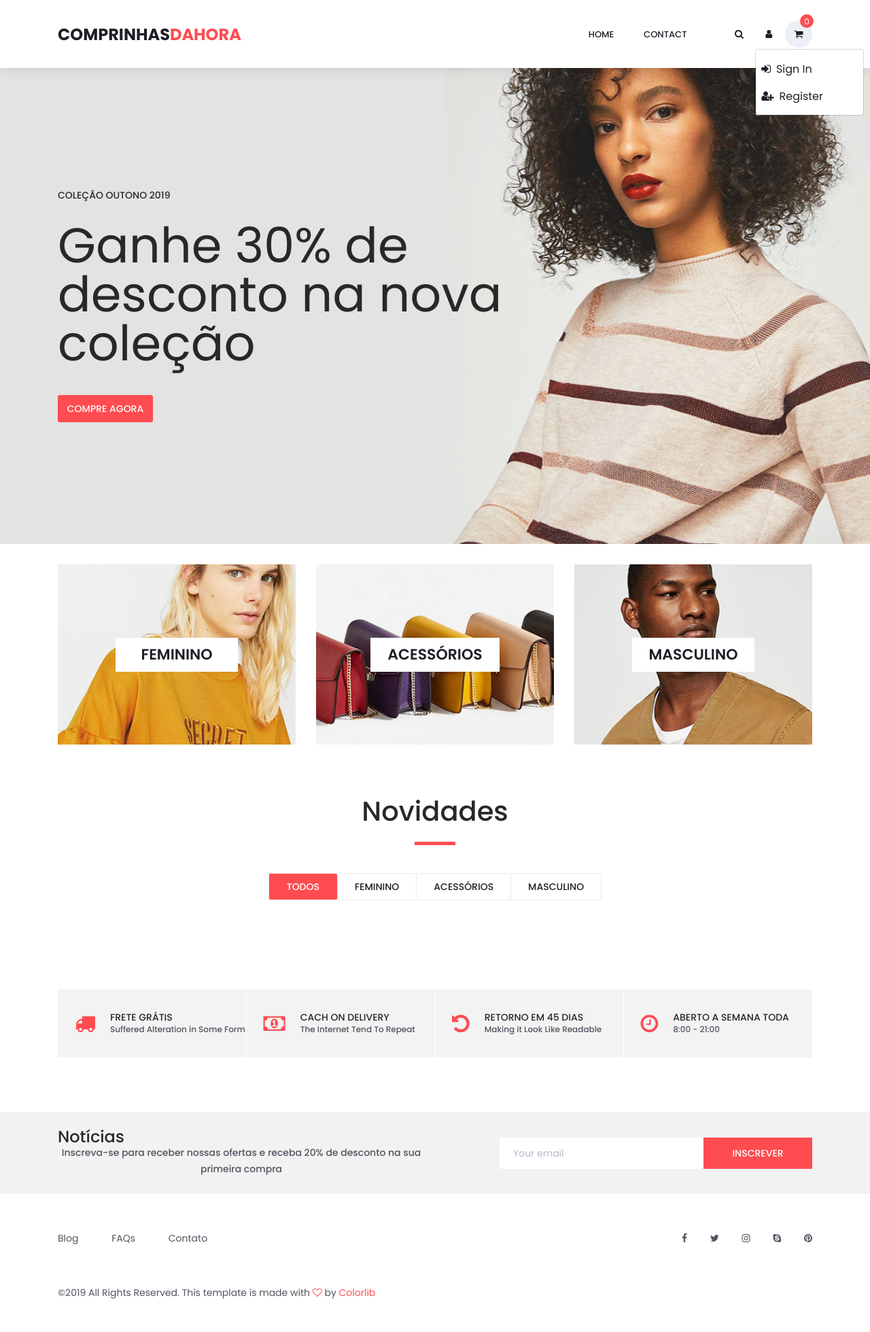
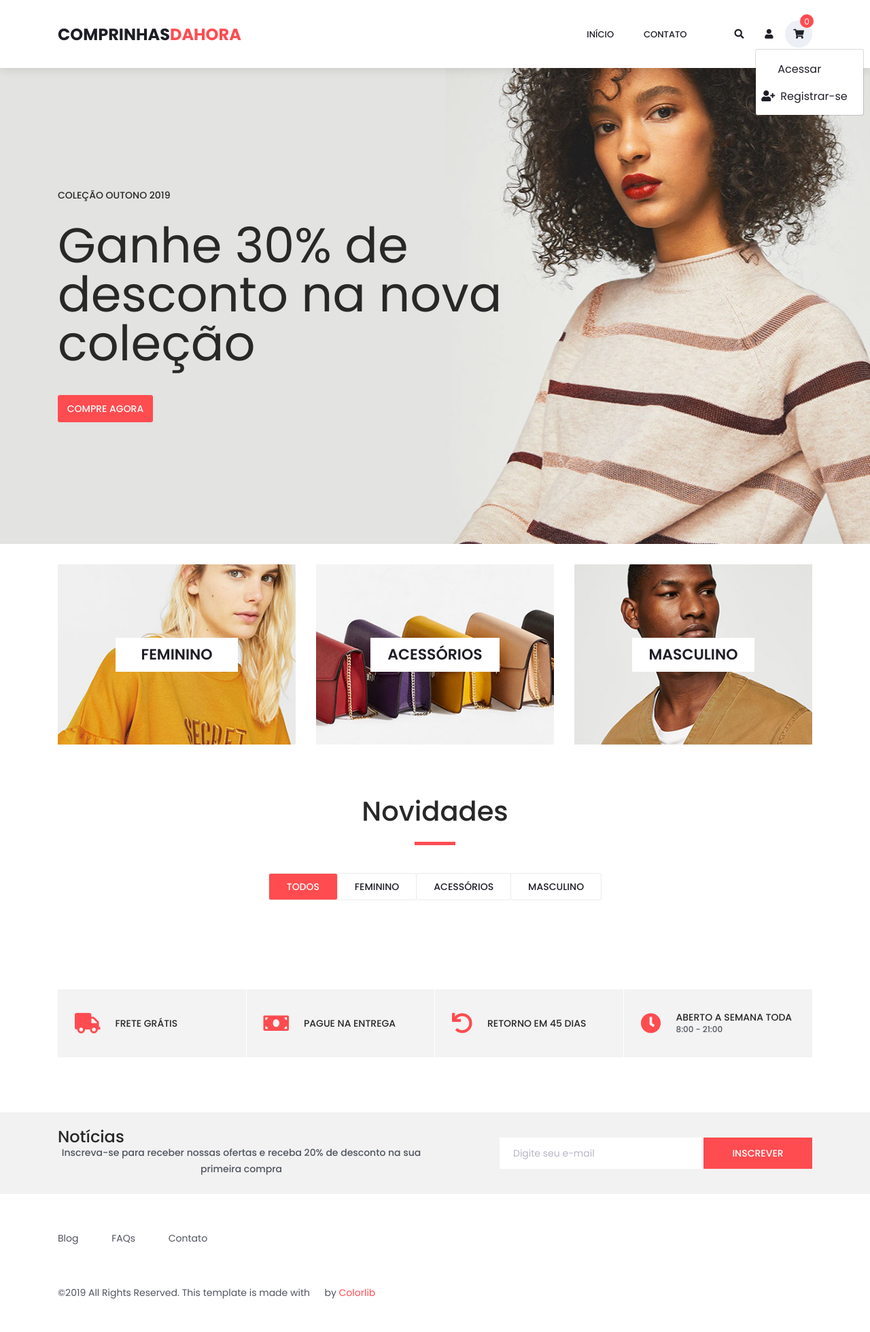
Before and after one commit to wbs2A/CarrinhoDeComprasLPC, a PHP site: page /CarrinhoDeComprasLPC/views/index.php in a window 1280 px wide, after a click that opens the changed part. Shown: the top 1959 px of the page at 68% size. Run offline with PHP 8.4, Linux system fonts and the light colour scheme; data that the repository does not hold is empty; some libraries are stand-ins or nearby versions.

Commit message:
Conclusão do carrinho e alteração dos textos do sistema.w

```diff
--- a/controller/cadastro.php
+++ b/controller/cadastro.php
@@ -1,4 +1,7 @@
 <?php
+/**
+ * Este arquivo foi criado apenas para que a Cintia treinasse um cadastro com o PHP.
+ */
 $servername = "localhost";
 $username = "root";
 $password = "laboratorio";
--- a/js/app.js
+++ b/js/app.js
@@ -1,4 +1,4 @@
-
+//Função que conecta com o serviço necessário para inserir um dado produto no carrinho.
 function setProdutoCarrinho(n) {
     $.post('controller.php?carrinho', {'item': n}).done(function (data) {
         if(data>0){
@@ -10,6 +10,7 @@ function setProdutoCarrinho(n) {
     });
 }
 
+//Função que retorna
 function getProdutosCarrinho() {
     $.get('controller.php?getcliente',function (data) {
         if(eval(data)){
--- a/styles/main_styles.css
+++ b/styles/main_styles.css
@@ -793,9 +793,7 @@ section
 /*********************************
 3.6 Logo
 *********************************/
-th, td{
-	text-align: center;
-}
+
 .logo_container
 {
 	position: absolute;
@@ -1699,3 +1697,7 @@ th, td{
 .criar{
 	height: auto !important;
 }
+
+th, td{
+    text-align: center;
+}
--- a/views/footer.php
+++ b/views/footer.php
@@ -13,7 +13,7 @@
 			<div class="col-lg-6">
 				<form>
 					<div class="newsletter_form d-flex flex-md-row flex-column flex-xs-column align-items-center justify-content-lg-end justify-content-center">
-						<input id="newsletter_email" type="email" placeholder="Your email" required="required" data-error="Valid email is required.">
+						<input id="newsletter_email" type="email" placeholder="Digite seu e-mail" required="required" data-error="Valid email is required.">
 						<button id="newsletter_submit" type="submit" class="newsletter_submit_btn trans_300" value="Submit">inscrever</button>
 					</div>
 				</form>
--- a/views/header.php
+++ b/views/header.php
@@ -5,9 +5,10 @@
 				<meta http-equiv="X-UA-Compatible" content="IE=edge">
 				<meta name="description" content="Colo Shop Template">
 				<meta name="viewport" content="width=device-width, initial-scale=1">
-				<script src="../js/jquery-3.2.1.min.js"></script>   ';
-				echo '<link rel="stylesheet" type="text/css" href="../styles/bootstrap4/bootstrap.min.css">
+				<script src="../js/jquery-3.2.1.min.js"></script>';
+				echo '<link rel="stylesheet" type="text/css" href="../styles/bootstrap4/bootstrap.css">
 				<link href="../plugins/font-awesome-4.7.0/css/font-awesome.min.css" rel="stylesheet" type="text/css">
+				<link rel="stylesheet" href="https://use.fontawesome.com/releases/v5.8.1/css/all.css" integrity="sha384-50oBUHEmvpQ+1lW4y57PTFmhCaXp0ML5d60M1M7uH2+nqUivzIebhndOJK28anvf" crossorigin="anonymous">
 				<link rel="stylesheet" type="text/css" href="../plugins/OwlCarousel2-2.3.4/dist/assets/owl.carousel.css">
 				<link rel="stylesheet" type="text/css" href="../plugins/OwlCarousel2-2.3.4/dist/assets/owl.theme.default.css">
 				<link rel="stylesheet" type="text/css" href="../plugins/OwlCarousel2-2.3.4/src/scss/_animate.scss">
--- a/views/index.php
+++ b/views/index.php
@@ -27,21 +27,21 @@ include 'navbar.php';
 					<div class="col-md-4">
 						<div class="banner_item align-items-center" style="background-image:url(../images/banner_1.jpg)">
 							<div class="banner_category">
-								<a href="htmlFiles/categories.html">feminino</a>
+								<a>feminino</a>
 							</div>
 						</div>
 					</div>
 					<div class="col-md-4">
 						<div class="banner_item align-items-center" style="background-image:url(../images/banner_2.jpg)">
 							<div class="banner_category">
-								<a href="htmlFiles/categories.html">acessórios</a>
+								<a>acessórios</a>
 							</div>
 						</div>
 					</div>
 					<div class="col-md-4">
 						<div class="banner_item align-items-center" style="background-image:url(../images/banner_3.jpg)">
 							<div class="banner_category">
-								<a href="htmlFiles/categories.html">masculino</a>
+								<a>masculino</a>
 							</div>
 						</div>
 					</div>
@@ -97,7 +97,6 @@ include 'navbar.php';
 							<div class="benefit_icon"><i class="fa fa-truck" aria-hidden="true"></i></div>
 							<div class="benefit_content">
 								<h6>Frete grátis</h6>
-								<p>Suffered Alteration in Some Form</p>
 							</div>
 						</div>
 					</div>
@@ -105,8 +104,7 @@ include 'navbar.php';
 						<div class="benefit_item d-flex flex-row align-items-center">
 							<div class="benefit_icon"><i class="fa fa-money" aria-hidden="true"></i></div>
 							<div class="benefit_content">
-								<h6>cach on delivery</h6>
-								<p>The Internet Tend To Repeat</p>
+								<h6>Pague na entrega</h6>
 							</div>
 						</div>
 					</div>
@@ -115,7 +113,6 @@ include 'navbar.php';
 							<div class="benefit_icon"><i class="fa fa-undo" aria-hidden="true"></i></div>
 							<div class="benefit_content">
 								<h6>Retorno em 45 dias</h6>
-								<p>Making it Look Like Readable</p>
 							</div>
 						</div>
 					</div>
--- a/views/navbar.php
+++ b/views/navbar.php
@@ -18,8 +18,8 @@ echo '
                         </div>
                         <nav class="navbar">
                             <ul class="navbar_menu">
-                                <li><a href="index.php">home</a></li>
-                                <li><a href="contact.php">contact</a></li>
+                                <li><a href="index.php">Início</a></li>
+                                <li><a href="contact.php">Contato</a></li>
                             </ul>
                             <ul class="navbar_user">
                                 <li><a href="#"><i class="fa fa-search" aria-hidden="true"></i></a></li>
@@ -29,8 +29,8 @@ echo '
                                       <i class="fa fa-user" aria-hidden="true"></i>
                                     </a>
                                     <div class="dropdown-menu" aria-labelledby="navbarDropdown">
-                                        <a id="navUserTopo" class="dropdown-item row p-0 m-0 text-center" href="login.php"><i class="fa m-2 fa-sign-in" aria-hidden="true"></i>Sign In</a>
-                                        <a id="navUserBase" class="dropdown-item row p-0 m-0 text-center" href="registrar.php"><i class="fa m-2 fa-user-plus" aria-hidden="true"></i>Register</a>
+                                        <a id="navUserTopo" class="dropdown-item row p-0 m-0 text-center" href="login.php"><i class="fa m-2 fa-sign-in" aria-hidden="true"></i>Acessar</a>
+                                        <a id="navUserBase" class="dropdown-item row p-0 m-0 text-center" href="registrar.php"><i class="fa m-2 fa-user-plus" aria-hidden="true"></i>Registrar-se</a>
                                     </div>
                                   </li>
 
@@ -64,13 +64,13 @@ echo ' >
                     <a href="#"><i class="fa fa-user" aria-hidden="true"></i><i class="fa fa-angle-down"></i></a>
                     <ul class="menu_selection">
                         <li>
-                            <a id="navUserTopo" class="dropdown-item row p-0 m-0 text-center" href="login.php"><i class="fa m-2 fa-sign-in" aria-hidden="true"></i>Sign In</a>
-                            <a id="navUserBase" class="text-center" href="registrar.php"><i class="fa m-2 fa-user-plus" aria-hidden="true"></i>Register</a>
+                            <a id="navUserTopo" class="dropdown-item row p-0 m-0 text-center" href="login.php"><i class="fa m-2 fa-sign-in" aria-hidden="true"></i>Acessar</a>
+                            <a id="navUserBase" class="text-center" href="registrar.php"><i class="fa m-2 fa-user-plus" aria-hidden="true"></i>Registrar-se</a>
                         </li>
                     </ul>
                 </li>
-                <li class="menu_item"><a href="index.php">home</a></li>
-                <li class="menu_item"><a href="contact.php">contact</a></li>
+                <li class="menu_item"><a href="index.php">Início</a></li>
+                <li class="menu_item"><a href="contact.php">Contato</a></li>
             </ul>
         </div>
     </div>
--- a/views/perfil.php
+++ b/views/perfil.php
@@ -20,7 +20,7 @@ echo '<script type="text/javascript" src="../js/registro.js"></script>
 				<div class="container-fluid m-2 justify-content-center ">
 				    <div class="card col p-2">
 				    	<div class="card-header ">
-                <h3>As informações da sua conta.</h3>
+                <h3>As informações da sua conta. <i id="edit1" style="padding-left: 100px;position: relative" class="fas fa-edit"></i></h3>
 						  </div>
 
 							<div class="row p-2 m-3 ">
```
Also changed, not shown: model/create.sql.
